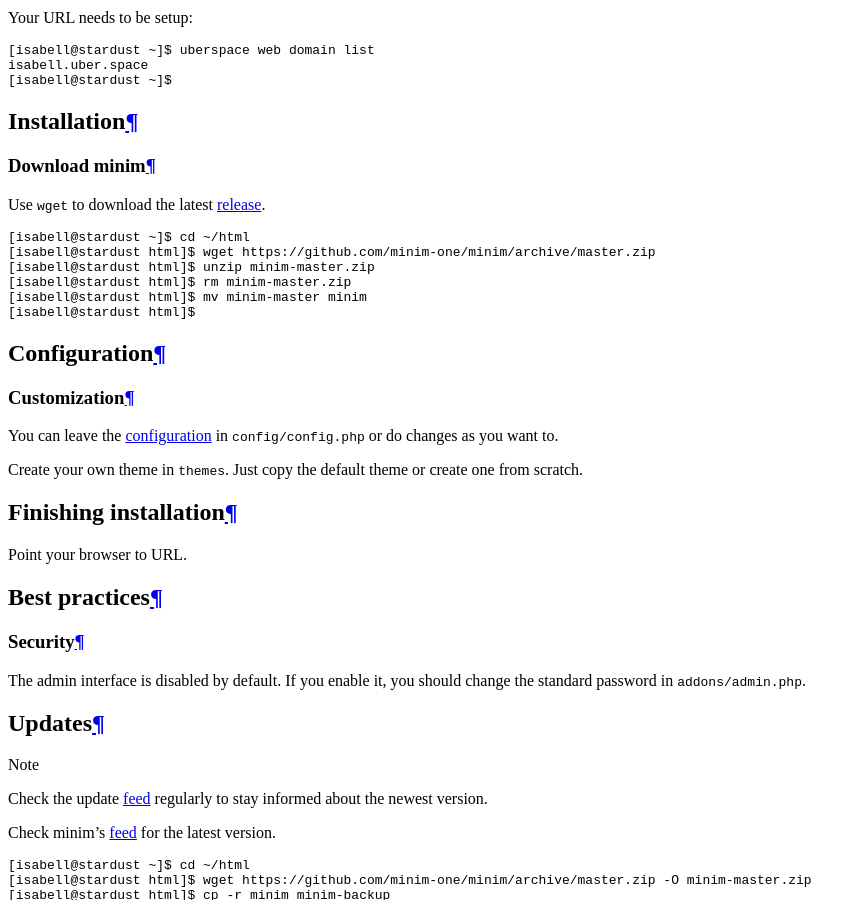
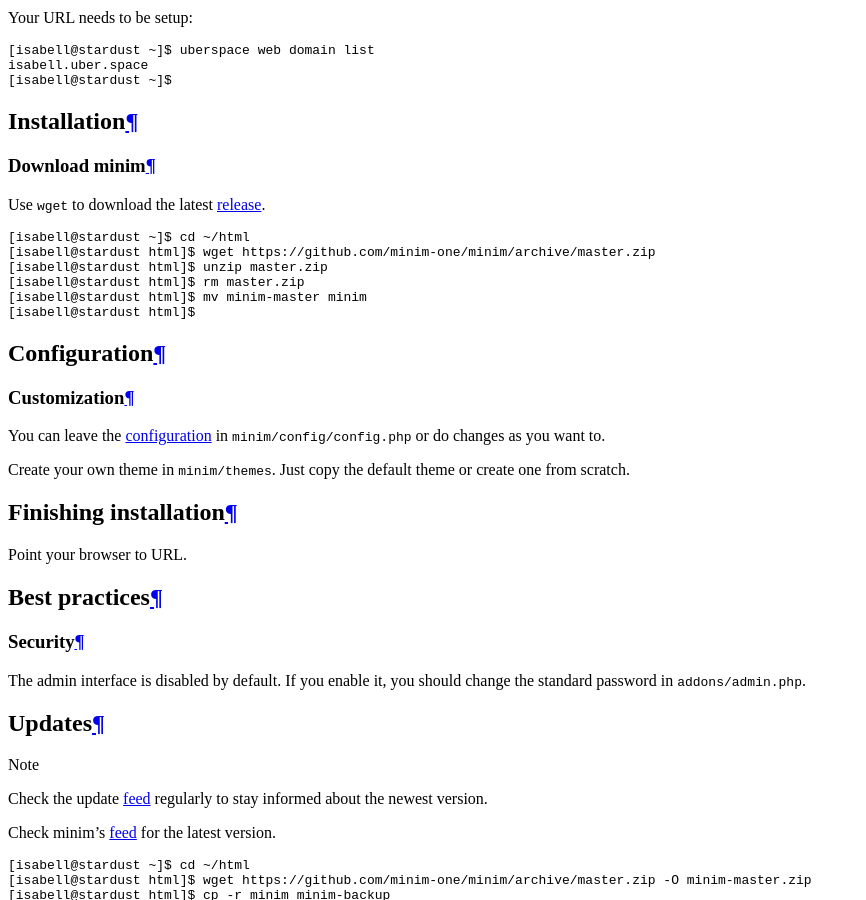
Before and after one commit to Uberspace/lab, a Sphinx documentation site: the page built from source/guide_minim.rst, in a window 1280 px wide and 900 px high, scrolled down 2342 px. Shown: the whole window, without its empty margins (0-866 px from the left). Built offline with Sphinx 7.4.7 and the Read the Docs theme 2.0.0, drawn with Linux system fonts in a browser that asks for light colours; some of the changed lines change nothing that is shown.

Commit message:
Update guide_minim.rst

```diff
--- a/source/guide_minim.rst
+++ b/source/guide_minim.rst
@@ -51,8 +51,8 @@
 
  [isabell@stardust ~]$ cd ~/html
  [isabell@stardust html]$ wget https://github.com/minim-one/minim/archive/master.zip
- [isabell@stardust html]$ unzip minim-master.zip
- [isabell@stardust html]$ rm minim-master.zip
+ [isabell@stardust html]$ unzip master.zip
+ [isabell@stardust html]$ rm master.zip
  [isabell@stardust html]$ mv minim-master minim
  [isabell@stardust html]$
 
@@ -62,9 +62,9 @@
 Customization
 -------------
 
-You can leave the configuration_ in ``config/config.php`` or do changes as you want to.
+You can leave the configuration_ in ``minim/config/config.php`` or do changes as you want to.
 
-Create your own theme in ``themes``. Just copy the default theme or create one from scratch.
+Create your own theme in ``minim/themes``. Just copy the default theme or create one from scratch.
 
 Finishing installation
 ======================
```
